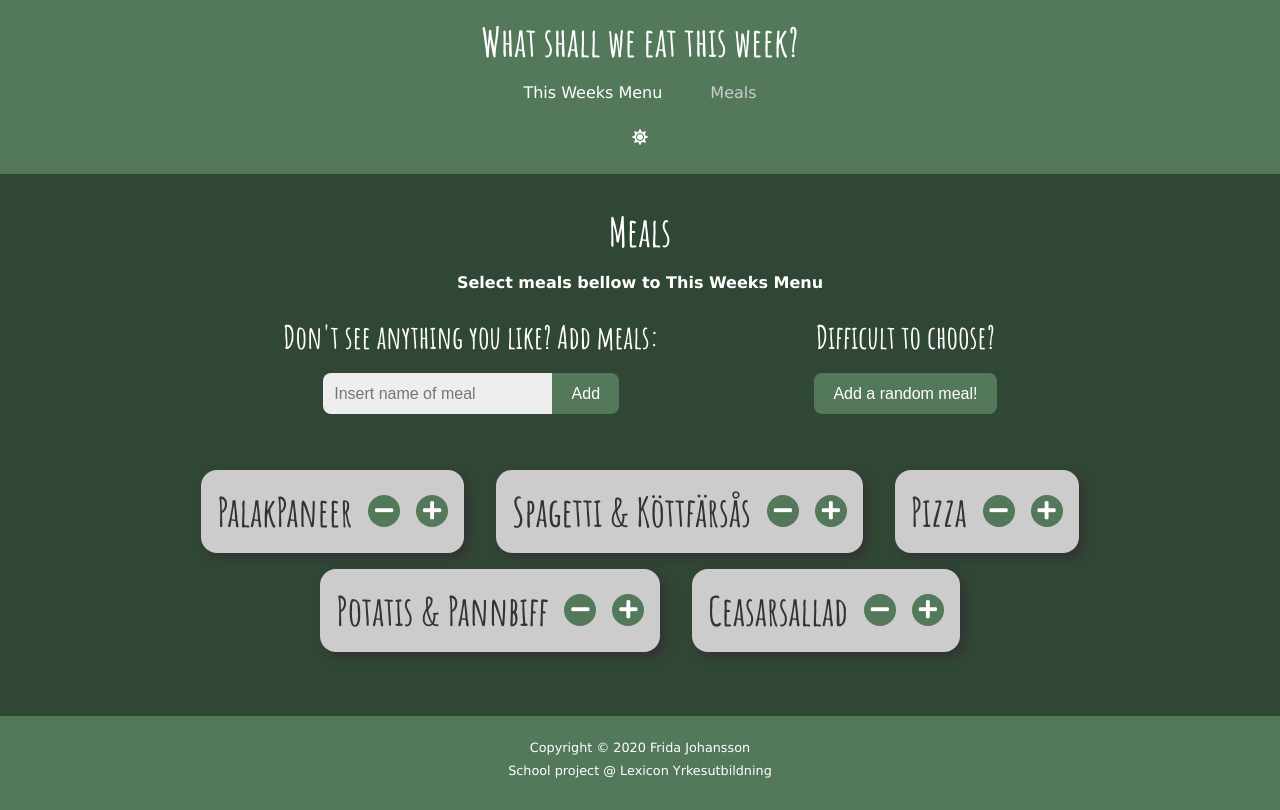
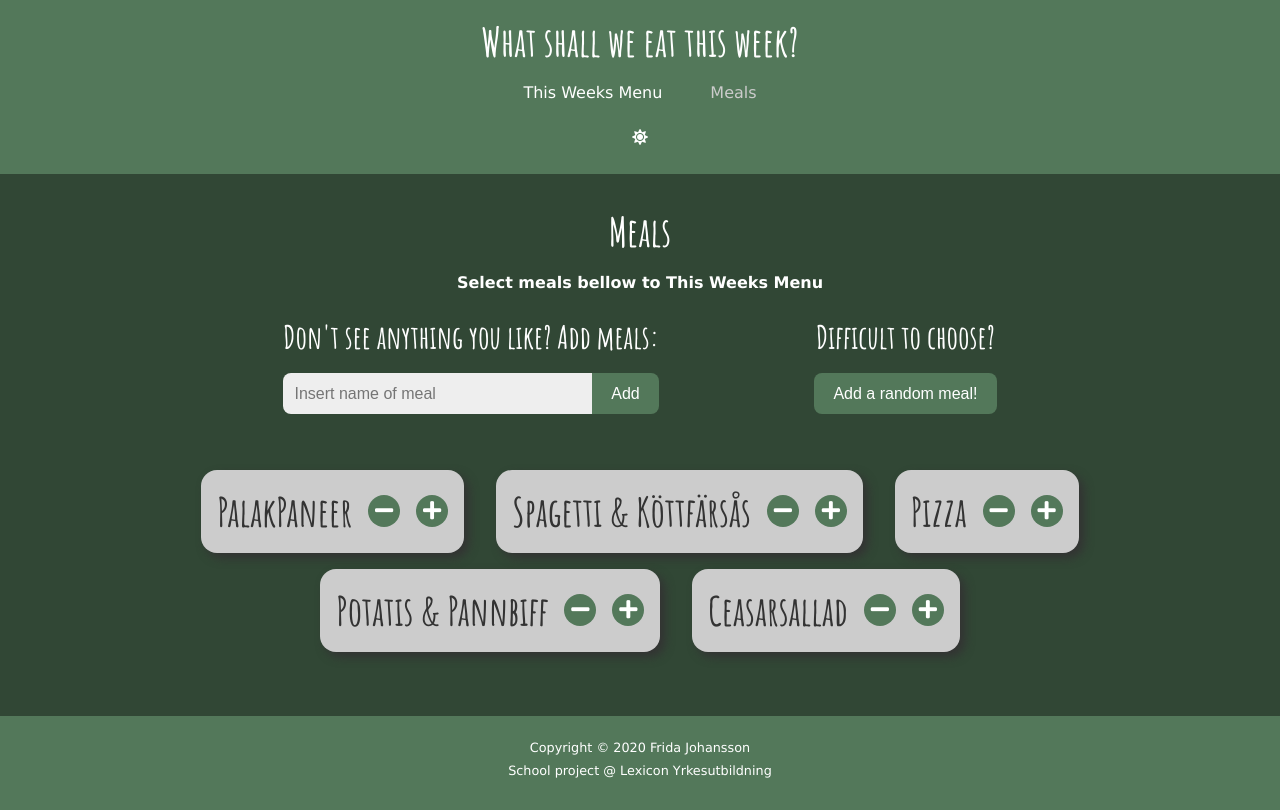
Before and after one commit to johanssonfridamaria/meals-of-the-week-app, a Vue app: page /meals in a window 1280 px wide. Built offline with nearby package versions, Linux system fonts and the light colour scheme.

Commit message:
changed layout of input group for mobile view

```diff
--- a/src/components/Meals/AddMeal.vue
+++ b/src/components/Meals/AddMeal.vue
@@ -1,7 +1,7 @@
 <template>
   <div class="d-flex column section">
     <h2 class="text-center mb-1">Don't see anything you like? Add meals:</h2>
-    <div class="input-group">
+    <div class="input-group d-flex column">
       <input
         type="text"
         id="name"
@@ -36,14 +36,33 @@ export default {
 <style scoped>
 input {
   padding: 0.7rem 0.7rem;
-  border-radius: 0.5rem 0 0 0.5rem;
+  border-radius: 0.5rem;
   border: none;
   font-size: 1rem;
   outline: none;
   background: #eee;
   color: #333;
+  margin-bottom: 1rem;
+  width: 100%;
 }
 .btn-add {
-  border-radius: 0 0.5rem 0.5rem 0;
+  border-radius: 0.5rem;
+}
+.input-group {
+  width: 100%;
+  justify-content: center;
+}
+@media (min-width: 592px) {
+  .input-group {
+    flex-direction: row;
+    max-width: 25rem;
+  }
+  input {
+    border-radius: 0.5rem 0 0 0.5rem;
+    margin-bottom: 0;
+  }
+  .btn-add {
+    border-radius: 0 0.5rem 0.5rem 0;
+  }
 }
 </style>
```
